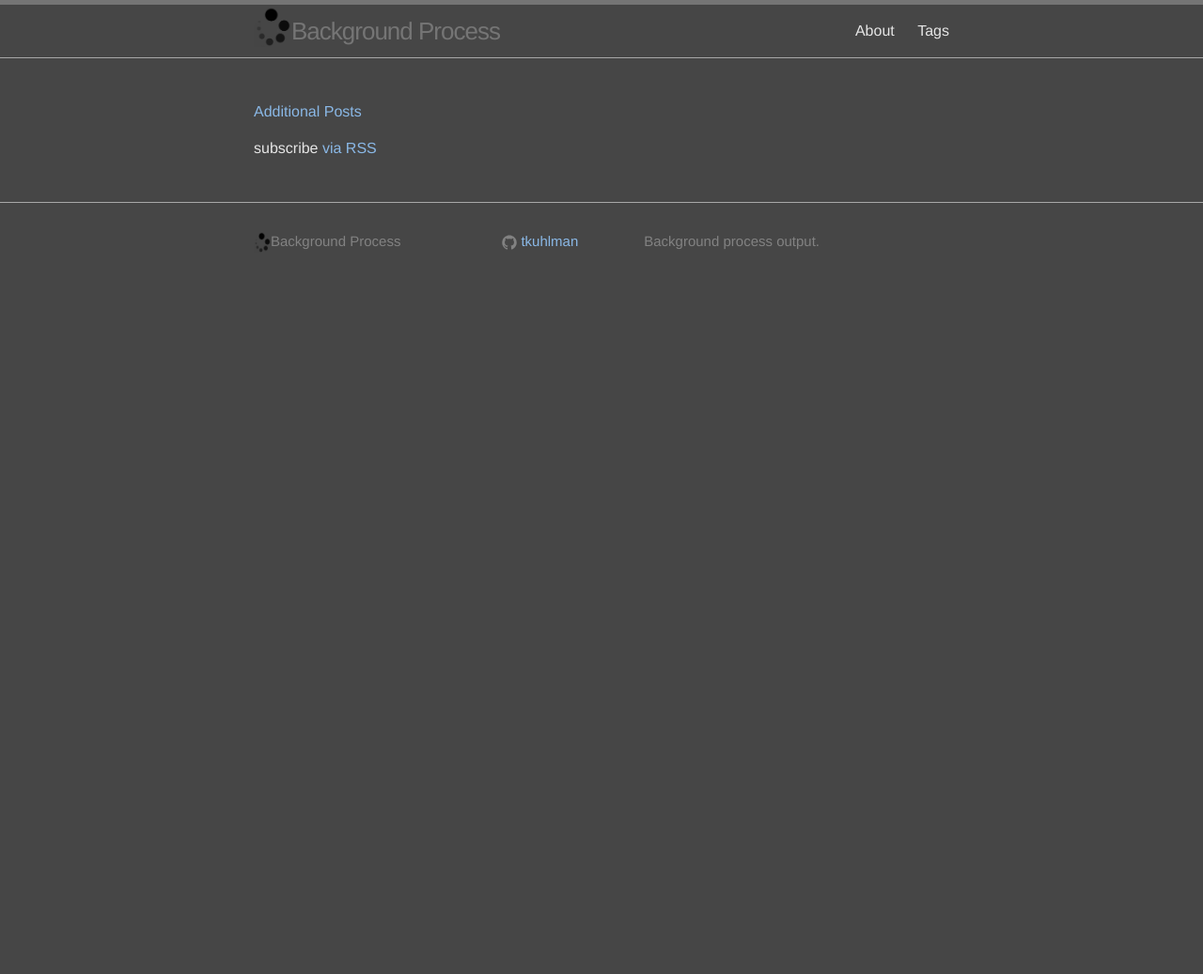
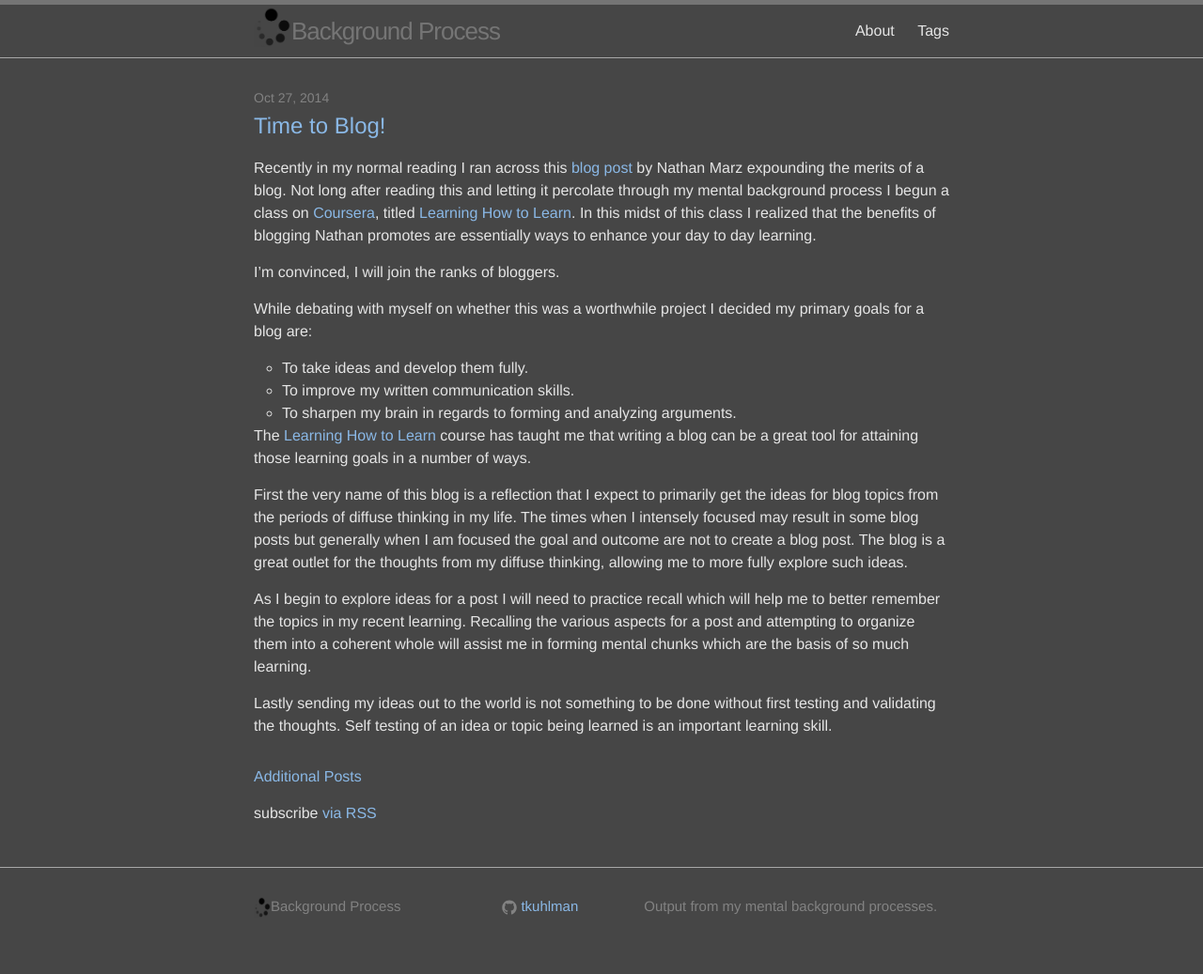
Before and after one commit to tkuhlman/tkuhlman.github.io, a Jekyll site: the page built from index.html, in a window 1280 px wide. Shown: the whole page at 94% size. Built offline with Jekyll 4.4.1, drawn with Linux system fonts in a browser that asks for light colours; before the commit the page ends 900 px from its top, so only the background shows below that.

Commit message:
First post on why I started a blog.

```diff
--- a/_config.yml
+++ b/_config.yml
@@ -1,7 +1,7 @@
 # Site settings
 title: Background Process
 description: > # this means to ignore newlines until "baseurl:"
-  Background process output.
+  Output from my mental background processes.
 baseurl: "" # the subpath of your site, e.g. /blog/
 url: "http://backgroundprocess.com" # the base hostname & protocol for your site
 google_analytics_key: UA-56102734-1
--- a/about.md
+++ b/about.md
@@ -3,5 +3,10 @@ layout: page
 title: About
 permalink: /about/
 ---
+I'm Tim Kuhlman a systems engineer and software developer primarily working with infrastructure automation.
 
-A blog covering the tech and other things being learned by Tim Kuhlman.
+This blog is the output of all the background processes running in my head. By no means is that meant to
+indicate that this is the left over thoughts that emerge after I have focused on the important things.
+Though I may occasionally use the blog as a place to record simple tips, for most posts one of my goals
+is to take ideas from my diffuse thinking periods and develop them into fully formed ideas worth sharing.
+For more detail on these goals see my post on [why I started a blog.](/learning/2014/10/27/time-to-blog.html)
--- /dev/null
+++ b/learning/_posts/2014-10-27-time-to-blog.md
@@ -0,0 +1,36 @@
+---
+layout: post
+title:  "Time to Blog!"
+tags:
+  - learning
+  - blogging
+---
+Recently in my normal reading I ran across this
+[blog post](http://nathanmarz.com/blog/you-should-blog-even-if-you-have-no-readers.html) by Nathan Marz expounding
+the merits of a blog. Not long after reading this and letting it percolate through my mental background process I
+begun a class on [Coursera](https://www.coursera.org/), titled [Learning How to Learn](https://www.coursera.org/course/learning).
+In this midst of this class I realized that the benefits of blogging Nathan promotes are essentially
+ways to enhance your day to day learning.
+
+I'm convinced, I will join the ranks of bloggers.
+
+While debating with myself on whether this was a worthwhile project I decided my primary goals for a blog are:
+
+- To take ideas and develop them fully.
+- To improve my written communication skills.
+- To sharpen my brain in regards to forming and analyzing arguments.
+
+The [Learning How to Learn](https://www.coursera.org/course/learning) course has taught me that writing a blog can be a great tool
+for attaining those learning goals in a number of ways.
+
+First the very name of this blog is a reflection that I expect to primarily get the ideas for blog topics from the periods of
+diffuse thinking in my life. The times when I intensely focused may result in some blog posts but generally when I am focused
+the goal and outcome are not to create a blog post. The blog is a great outlet for the thoughts from my diffuse thinking, allowing
+me to more fully explore such ideas.
+
+As I begin to explore ideas for a post I will need to practice recall which will help me to better remember the topics in my recent
+learning. Recalling the various aspects for a post and attempting to organize them into a coherent whole will assist me in forming
+mental chunks which are the basis of so much learning.
+
+Lastly sending my ideas out to the world is not something to be done without first testing and validating the thoughts. Self testing
+of an idea or topic being learned is an important learning skill.
```
